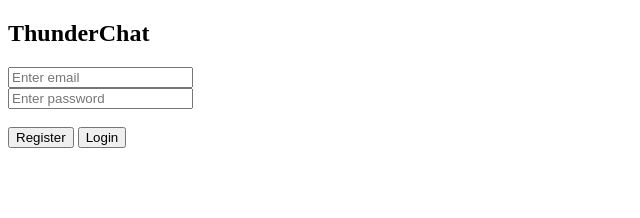
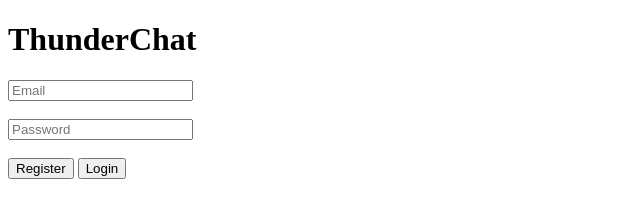
Before and after one commit to WarNightOG-Thunderbound/ThunderChat, a plain HTML site: page index.html in a window 1280 px wide. Shown: the whole page, without its empty margins (0-640 px from the left). Drawn offline with Linux system fonts and the light colour scheme.

Commit message:
Update index.html

```diff
--- a/index.html
+++ b/index.html
@@ -1,18 +1,17 @@
 <!DOCTYPE html>
 <html>
 <head>
-  <title>ThunderChat - Login</title>
+  <title>ThunderChat Login</title>
 </head>
 <body>
-  <h2>ThunderChat</h2>
-
-  <input type="email" id="email" placeholder="Enter email" /><br>
-  <input type="password" id="password" placeholder="Enter password" /><br><br>
+  <h1>ThunderChat</h1>
+  <input type="email" id="email" placeholder="Email"><br><br>
+  <input type="password" id="password" placeholder="Password"><br><br>
 
   <button onclick="register()">Register</button>
   <button onclick="login()">Login</button>
 
-  <p id="message"></p>
+  <p id="msg"></p>
 
   <script type="module" src="app.js"></script>
 </body>
```
